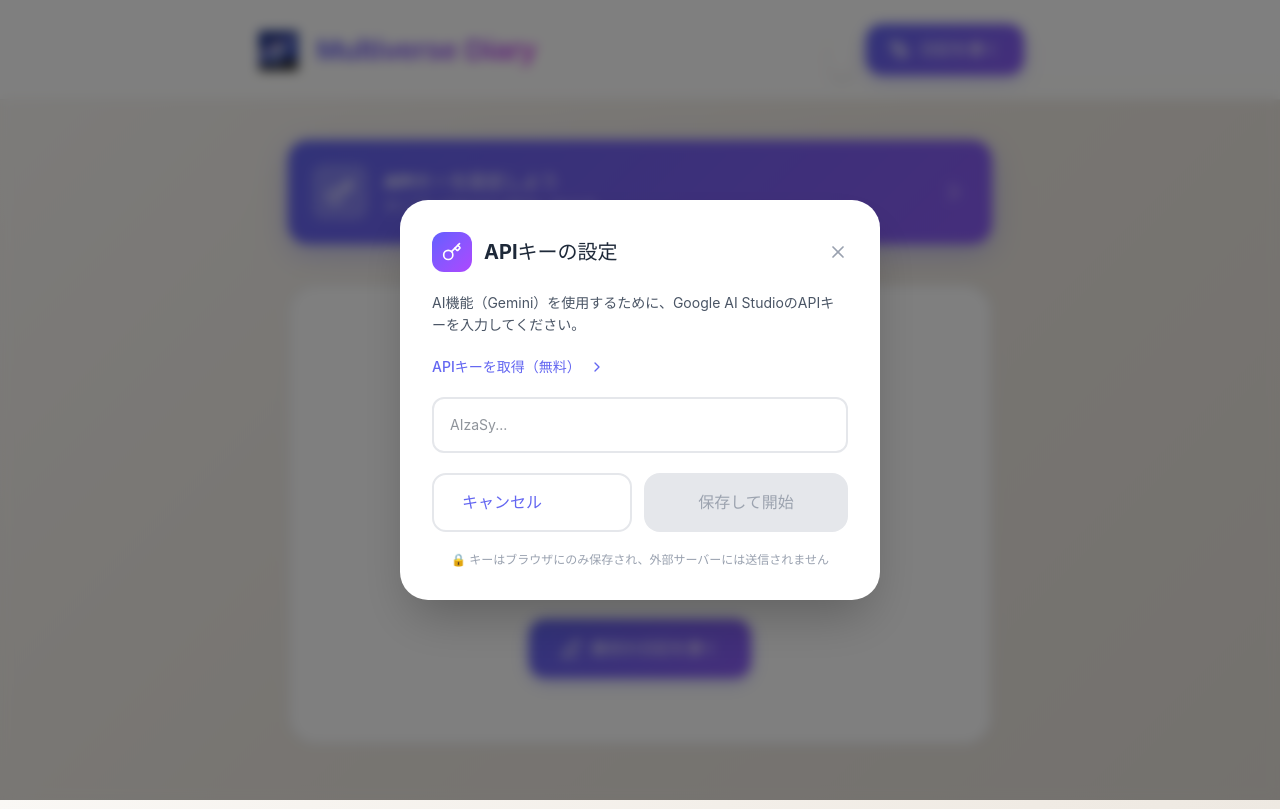
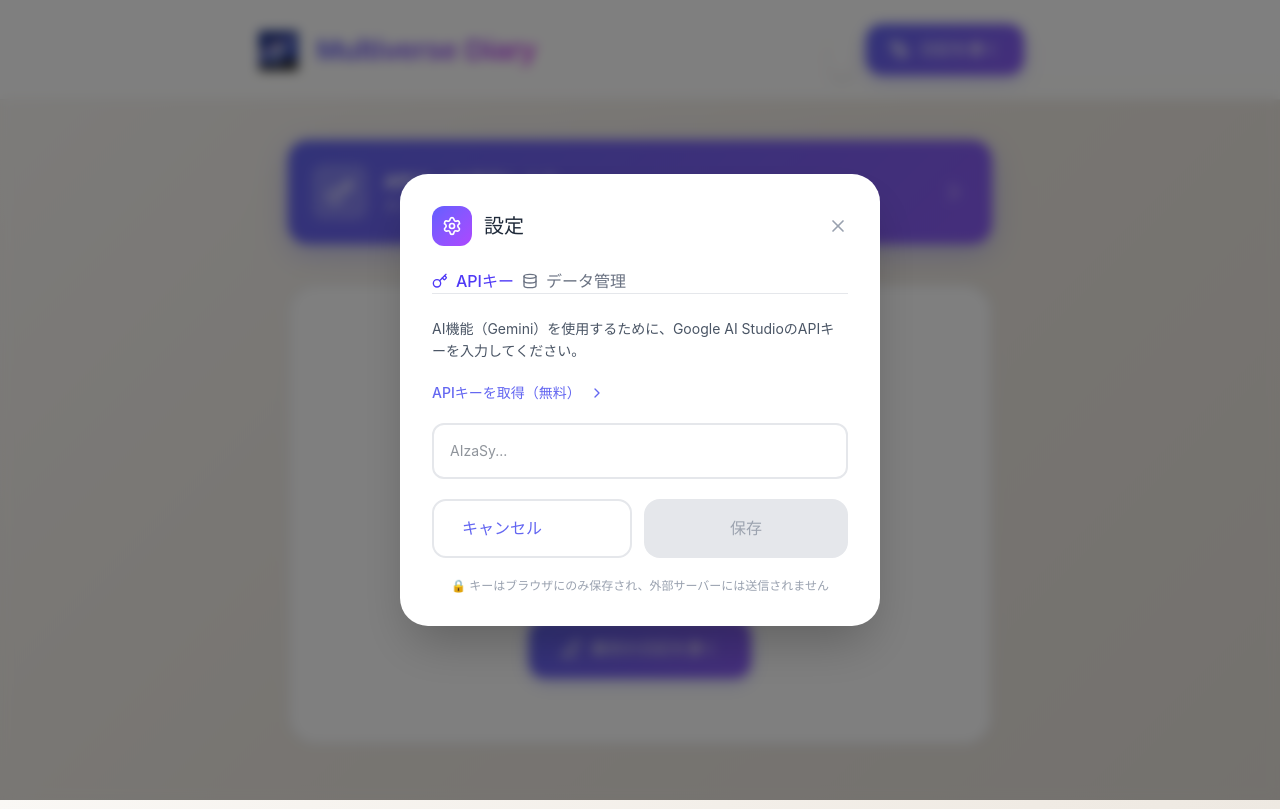
Before and after one commit to Neko2234/multiverse-diary, a React (Vite) app: page / in a window 1280 px wide. Both pictures are taken after a click on the button "APIキー設定". Built offline with nearby package versions, Linux system fonts and the light colour scheme.

Commit message:
fix: ブラウザのローカルストレージに日記データを保存

```diff
--- a/src/App.jsx
+++ b/src/App.jsx
@@ -1,6 +1,6 @@
 import React, { useState, useEffect } from 'react';
 import './App.css';
-import { BookOpen, PenTool, Trash2, Send, MessageCircle, Calendar, Edit3, Sparkles, BrainCircuit, Loader2, Key, Settings, LogOut, X, ChevronRight, Heart } from 'lucide-react';
+import { BookOpen, PenTool, Trash2, Send, MessageCircle, Calendar, Edit3, Sparkles, BrainCircuit, Loader2, Key, Settings, LogOut, X, ChevronRight, Heart, AlertTriangle, Database, Download } from 'lucide-react';
 
 // --- Data & Logic Definition ---
 
@@ -302,18 +302,25 @@ const EntryItem = ({ entry, onDelete, onUpdate, apiKey }) => {
 };
 
 // --- Settings Modal ---
-const ApiKeyModal = ({ savedKey, onSave, onCancel }) => {
+const SettingsModal = ({ savedKey, onSave, onCancel, entriesCount, onClearAllData, onExportData }) => {
     const [key, setKey] = useState(savedKey || "");
+    const [showDeleteConfirm, setShowDeleteConfirm] = useState(false);
+    const [activeTab, setActiveTab] = useState('api'); // 'api' or 'data'
+
+    const handleClearData = () => {
+        onClearAllData();
+        setShowDeleteConfirm(false);
+    };
 
     return (
         <div className="modal-overlay fixed inset-0 flex items-center justify-center z-50 p-4 animate-fadeIn">
-            <div className="modal-content p-6 sm:p-8">
-                <div className="flex justify-between items-center mb-5">
+            <div className="modal-content p-6 sm:p-8 max-h-[90vh] overflow-y-auto">
+                <div className="flex justify-between items-center mb-6">
                     <h2 className="text-xl font-bold text-gray-800 flex items-center gap-3">
                         <span className="w-10 h-10 bg-gradient-to-br from-indigo-500 to-purple-500 rounded-xl flex items-center justify-center">
-                            <Key className="text-white" size={20} />
+                            <Settings className="text-white" size={20} />
                         </span>
-                        APIキーの設定
+                        設定
                     </h2>
                     <button
                         onClick={onCancel}
@@ -323,6 +330,39 @@ const ApiKeyModal = ({ savedKey, onSave, onCancel }) => {
                     </button>
                 </div>
 
+                {/* タブ */}
+                <div className="flex gap-2 mb-6 border-b border-gray-200">
+                    <button
+                        onClick={() => setActiveTab('api')}
+                        className={`px-4 py-2 text-sm font-medium border-b-2 transition-colors ${
+                            activeTab === 'api'
+                                ? 'border-indigo-500 text-indigo-600'
+                                : 'border-transparent text-gray-500 hover:text-gray-700'
+                        }`}
+                    >
+                        <span className="flex items-center gap-2">
+                            <Key size={16} />
+                            APIキー
+                        </span>
+                    </button>
+                    <button
+                        onClick={() => setActiveTab('data')}
+                        className={`px-4 py-2 text-sm font-medium border-b-2 transition-colors ${
+                            activeTab === 'data'
+                                ? 'border-indigo-500 text-indigo-600'
+                                : 'border-transparent text-gray-500 hover:text-gray-700'
+                        }`}
+                    >
+                        <span className="flex items-center gap-2">
+                            <Database size={16} />
+                            データ管理
+                        </span>
+                    </button>
+                </div>
+
+                {/* APIキータブ */}
+                {activeTab === 'api' && (
+                    <div className="animate-fadeIn">
                         <p className="text-sm text-gray-600 mb-5 leading-relaxed">
                             AI機能（Gemini）を使用するために、Google AI StudioのAPIキーを入力してください。
                         </p>
@@ -357,13 +397,101 @@ const ApiKeyModal = ({ savedKey, onSave, onCancel }) => {
                                 disabled={!key.trim()}
                                 className="btn-primary order-1 sm:order-2 flex-1"
                             >
-                        保存して開始
+                                保存
                             </button>
                         </div>
 
                         <p className="text-xs text-gray-400 mt-5 text-center">
                             🔒 キーはブラウザにのみ保存され、外部サーバーには送信されません
                         </p>
+                    </div>
+                )}
+
+                {/* データ管理タブ */}
+                {activeTab === 'data' && (
+                    <div className="animate-fadeIn">
+                        {/* ストレージ使用状況 */}
+                        <div className="bg-gray-50 rounded-xl p-5 mb-6">
+                            <h3 className="text-sm font-semibold text-gray-700 mb-3 flex items-center gap-2">
+                                <Database size={16} className="text-indigo-500" />
+                                ローカルストレージ
+                            </h3>
+                            <div className="space-y-2 text-sm">
+                                <div className="flex justify-between">
+                                    <span className="text-gray-500">保存された日記</span>
+                                    <span className="font-semibold text-gray-800">{entriesCount} 件</span>
+                                </div>
+                                <div className="flex justify-between">
+                                    <span className="text-gray-500">APIキー</span>
+                                    <span className={`font-semibold ${savedKey ? 'text-green-600' : 'text-gray-400'}`}>
+                                        {savedKey ? '設定済み' : '未設定'}
+                                    </span>
+                                </div>
+                            </div>
+                        </div>
+
+                        {/* エクスポートボタン */}
+                        <button
+                            onClick={onExportData}
+                            disabled={entriesCount === 0}
+                            className="w-full mb-4 p-4 border-2 border-gray-200 rounded-xl text-left hover:bg-gray-50 transition-colors disabled:opacity-50 disabled:cursor-not-allowed flex items-center gap-4"
+                        >
+                            <div className="w-10 h-10 bg-blue-100 rounded-lg flex items-center justify-center flex-shrink-0">
+                                <Download size={20} className="text-blue-600" />
+                            </div>
+                            <div>
+                                <div className="font-semibold text-gray-800">データをエクスポート</div>
+                                <div className="text-xs text-gray-500">日記データをJSONファイルとしてダウンロード</div>
+                            </div>
+                        </button>
+
+                        {/* 削除ボタン */}
+                        {!showDeleteConfirm ? (
+                            <button
+                                onClick={() => setShowDeleteConfirm(true)}
+                                className="w-full p-4 border-2 border-red-200 rounded-xl text-left hover:bg-red-50 transition-colors flex items-center gap-4"
+                            >
+                                <div className="w-10 h-10 bg-red-100 rounded-lg flex items-center justify-center flex-shrink-0">
+                                    <Trash2 size={20} className="text-red-600" />
+                                </div>
+                                <div>
+                                    <div className="font-semibold text-red-700">すべてのデータを削除</div>
+                                    <div className="text-xs text-gray-500">日記データとAPIキーをブラウザから完全に削除</div>
+                                </div>
+                            </button>
+                        ) : (
+                            <div className="border-2 border-red-300 bg-red-50 rounded-xl p-5 animate-scaleIn">
+                                <div className="flex items-start gap-3 mb-4">
+                                    <AlertTriangle size={24} className="text-red-500 flex-shrink-0 mt-0.5" />
+                                    <div>
+                                        <div className="font-bold text-red-800 mb-1">本当に削除しますか？</div>
+                                        <p className="text-sm text-red-700">
+                                            この操作は取り消せません。すべての日記（{entriesCount}件）とAPIキーが完全に削除されます。
+                                        </p>
+                                    </div>
+                                </div>
+                                <div className="flex gap-3">
+                                    <button
+                                        onClick={() => setShowDeleteConfirm(false)}
+                                        className="flex-1 py-2.5 px-4 bg-white border border-gray-300 rounded-lg text-gray-700 font-medium hover:bg-gray-50 transition-colors"
+                                    >
+                                        キャンセル
+                                    </button>
+                                    <button
+                                        onClick={handleClearData}
+                                        className="flex-1 py-2.5 px-4 bg-red-600 rounded-lg text-white font-medium hover:bg-red-700 transition-colors"
+                                    >
+                                        削除する
+                                    </button>
+                                </div>
+                            </div>
+                        )}
+
+                        <p className="text-xs text-gray-400 mt-6 text-center">
+                            📱 データはこのブラウザにのみ保存されています
+                        </p>
+                    </div>
+                )}
             </div>
         </div>
     );
@@ -383,7 +511,10 @@ export default function App() {
     const [apiKey, setApiKey] = useState("");
     const [showSettings, setShowSettings] = useState(false);
 
-    // Initialize logic
+    // 初期読み込み完了フラグ
+    const [isLoaded, setIsLoaded] = useState(false);
+
+    // Initialize logic - 読み込み
     useEffect(() => {
         try {
             // Load Entries
@@ -397,21 +528,21 @@ export default function App() {
             const savedKey = localStorage.getItem('gemini_api_key');
             if (savedKey) {
                 setApiKey(savedKey);
-            } else {
-                // If no key, show settings immediately (optional, or let user explore first)
-                // setShowSettings(true);
             }
         } catch (e) {
             console.error("Failed to load data", e);
         }
+        // 読み込み完了
+        setIsLoaded(true);
     }, []);
 
-    // Save Data
+    // Save Data - 読み込み完了後のみ保存する
     useEffect(() => {
+        if (!isLoaded) return; // 初期読み込み前は保存しない
         try {
             localStorage.setItem('multiverse_diary_entries', JSON.stringify(entries));
         } catch (e) { console.error("Failed to save entries", e); }
-    }, [entries]);
+    }, [entries, isLoaded]);
 
     const handleSaveKey = (key) => {
         setApiKey(key);
@@ -419,11 +550,30 @@ export default function App() {
         setShowSettings(false);
     };
 
-    const handleClearKey = () => {
-        if(confirm("APIキーを削除しますか？")) {
+    const handleClearAllData = () => {
+        // すべてのデータを削除
+        localStorage.removeItem('multiverse_diary_entries');
+        localStorage.removeItem('gemini_api_key');
+        setEntries([]);
         setApiKey("");
-            localStorage.removeItem('gemini_api_key');
-        }
+        setShowSettings(false);
+    };
+
+    const handleExportData = () => {
+        const exportData = {
+            exportDate: new Date().toISOString(),
+            appName: 'Multiverse Diary',
+            entries: entries
+        };
+        const blob = new Blob([JSON.stringify(exportData, null, 2)], { type: 'application/json' });
+        const url = URL.createObjectURL(blob);
+        const a = document.createElement('a');
+        a.href = url;
+        a.download = `multiverse-diary-${new Date().toISOString().split('T')[0]}.json`;
+        document.body.appendChild(a);
+        a.click();
+        document.body.removeChild(a);
+        URL.revokeObjectURL(url);
     };
 
     const togglePersona = (id) => {
@@ -636,10 +786,13 @@ export default function App() {
 
             {/* API Key Modal */}
             {showSettings && (
-                <ApiKeyModal
+                <SettingsModal
                     savedKey={apiKey}
                     onSave={handleSaveKey}
                     onCancel={() => setShowSettings(false)}
+                    entriesCount={entries.length}
+                    onClearAllData={handleClearAllData}
+                    onExportData={handleExportData}
                 />
             )}
         </div>
--- a/vite.config.js
+++ b/vite.config.js
@@ -6,4 +6,8 @@ import tailwindcss from "@tailwindcss/vite";
 export default defineConfig({
   plugins: [react(), tailwindcss()],
   base: '/multiverse-diary/',
+  server: {
+    port: 5173,
+    strictPort: false, // 5173が使用中なら次の空きポートを使う
+  }
 })
```
Lines whose indentation alone changed are shown as unchanged.
